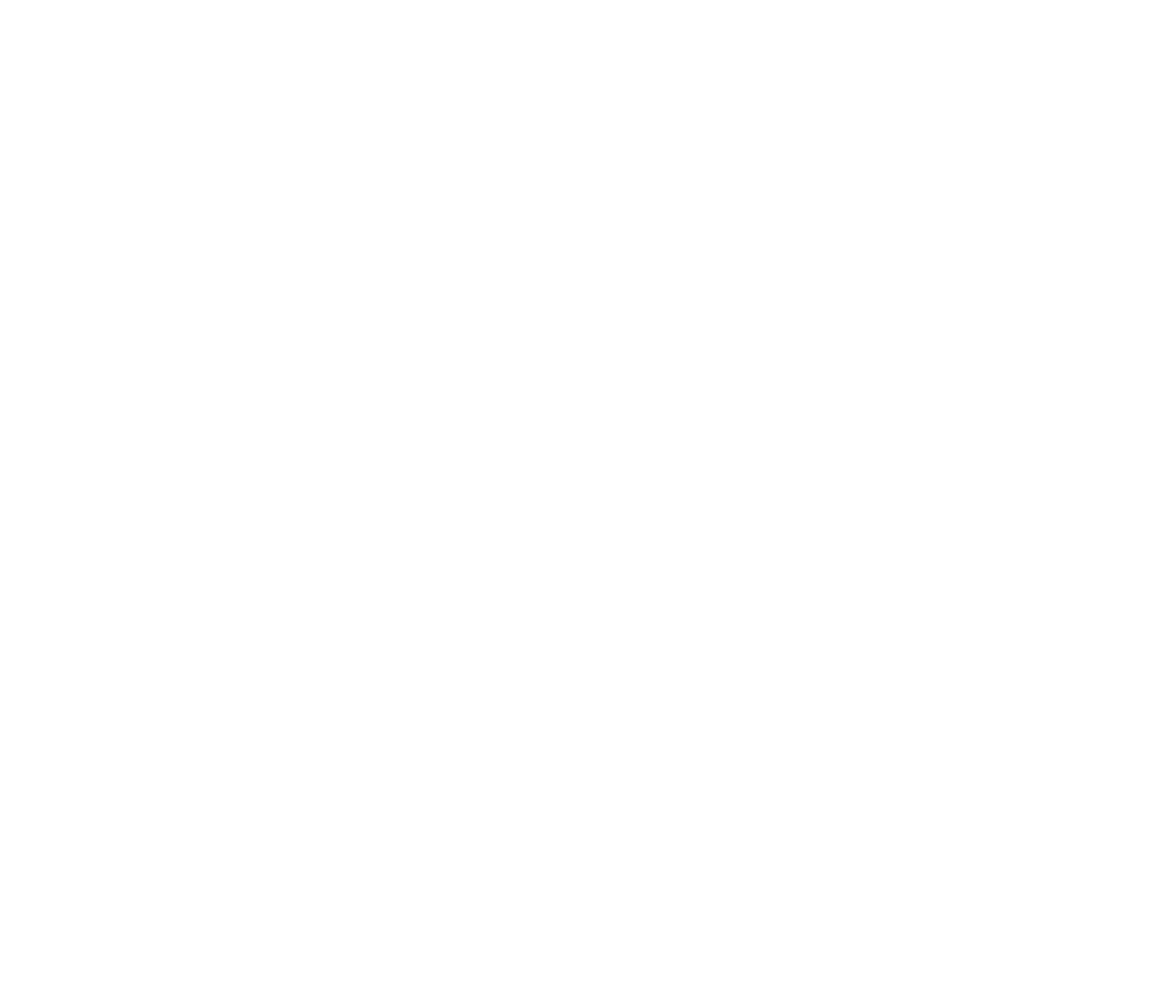
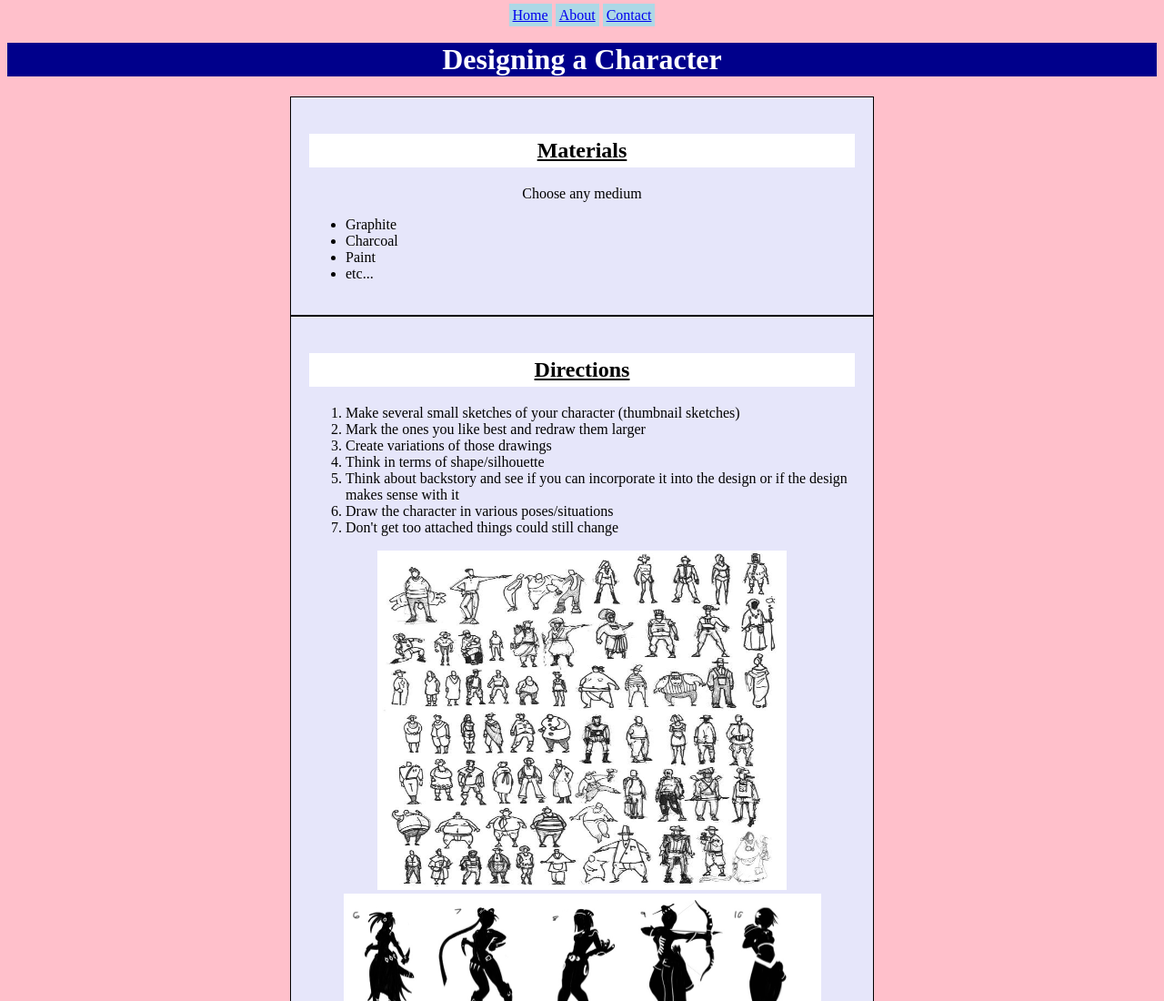
Before and after one commit to Annalynnskie/web-dev-hw-old, a plain HTML site: page assignment-08/index.html in a window 1280 px wide. Shown: the top 1100 px of the page at 91% size. Before the commit the page ends 800 px from the top, so only its background shows below. Drawn offline with Linux system fonts and the light colour scheme.

Commit message:
set up pages and added information

```diff
--- a/assignment-08/index.html
+++ b/assignment-08/index.html
@@ -6,9 +6,77 @@
     <meta name="author" content="Anna Selinger">
     <meta name="viewport" content="width=device-width, initial-scale=1.0">
     <title>Assignment 8 Index</title>
+    <style>
+    body {
+  background-color: pink;
+  text-align: center;
+    }
+    nav {
+      text-align: center;
+    }
+    a {
+      background-color: lightblue;
+      padding: 4px;
+    }
+    h1 {
+      background-color: darkblue;
+      color: white;
+    }
+    h2 {
+      background-color: white;
+      padding: 5px;
+    }
+    .container {
+      background-color: lavender;
+      width: 600px;
+      margin: auto;
+      padding: 20px;
+      border: 1px solid black;
+    }
+    ul {
+      text-align: left;
+    }
+    ol {
+      text-align: left;
+    }
+    </style>
   </head>
 
   <body>
+    <nav>
+    <a href="./index.html">Home</a>
+    <a href="./about.html">About</a>
+    <a href="./contact.html">Contact</a>
+  </nav>
+  <h1>Designing a Character</h1>
+  <div id="materials" class="container">
+    <h2><ins>Materials</ins></h2>
+    <p>
+      Choose any medium
+      <ul>
+        <li>Graphite</li>
+        <li>Charcoal</li>
+        <li>Paint</li>
+        <li>etc...</li>
+      </ul>
+    </p>
+  </div>
 
+  <div id="directions" class="container">
+    <h2><ins>Directions</ins></h2>
+    <ol>
+      <li>Make several small sketches of your character (thumbnail sketches)</li>
+      <li>Mark the ones you like best and redraw them larger</li>
+      <li>Create variations of those drawings</li>
+      <li>Think in terms of shape/silhouette</li>
+      <li>Think about backstory and see if you can incorporate it into the design or if the design makes sense with it</li>
+      <li>Draw the character in various poses/situations</li>
+      <li>Don't get too attached things could still change</li>
+    </ol>
+    <img src="./images/ThumbnailSketches.jpg" alt="small rough sketches of characters" title="Thumbnail Sketches" height="373" width="450"/>
+    <img src="./images/Silhouettes.jpg" alt="all black silhouettes of characters" title="Character Silhouettes" height="267" width="525"/>
+    <img src="./images/CharacterReferenceSheet.jpg" alt="several drawings of a single character design showing multiple expressions and views" title="Character Reference Sheet" height="588" width="549"/>
+    <iframe width="577" height="360" src="https://www.youtube.com/embed/dvKMZopNdgg" title="YouTube video player" frameborder="0" allow="accelerometer; autoplay; clipboard-write; encrypted-media; gyroscope; picture-in-picture" allowfullscreen></iframe>
+  </div>
     </body>
 </html>
```
Also changed, not shown: assignment-08/about.html (+42 -1 lines), assignment-08/contact.html (+49 -1 lines), assignment-08/images/CharacterReferenceSheet.jpg (added), assignment-08/images/Silhouettes.jpg (added), assignment-08/images/SubmitButton.png (added), assignment-08/images/ThumbnailSketches.jpg (added), 1 other file.
